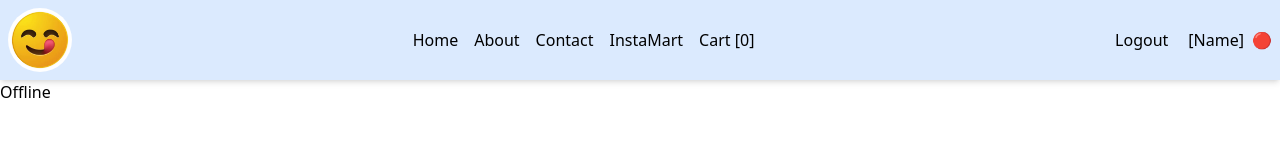
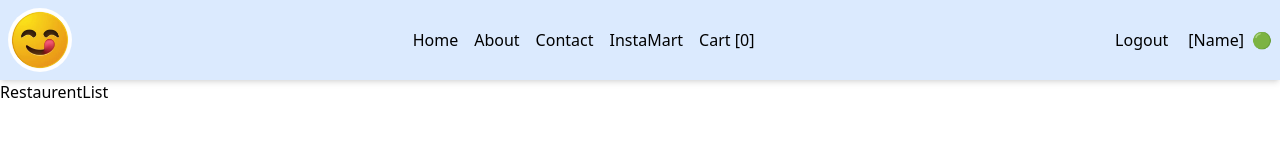
Before and after one commit to joinsachinarya/FoodE, a React (Vite) app: page / in a window 1280 px wide. Shown: the top 160 px of the page. Built offline with nearby package versions, Linux system fonts and the light colour scheme.

Commit message:
feat: add error component

```diff
--- a/appRoutes.js
+++ b/appRoutes.js
@@ -1,7 +1,8 @@
 import { createBrowserRouter } from "react-router-dom";
-import Body from "./src/components/Body";
+import RestaurentList from "./src/components/RestaurentList";
 import About from "./src/components/About";
 import App from "./App";
+import ErrorComponent from "./src/components/ErrorComponent";
 
 const appRouter = createBrowserRouter([
     {
@@ -10,11 +11,15 @@ const appRouter = createBrowserRouter([
         children: [
             {
                 path: "/",
-                element: <Body />
+                element: <RestaurentList />
             },
             {
                 path: "about",
                 element: <About />
+            },
+            {
+                path: "*",
+                errorElement: <ErrorComponent />,
             }
         ]
     }
--- /dev/null
+++ b/src/components/ErrorComponent.jsx
@@ -0,0 +1,9 @@
+import React from 'react'
+
+const ErrorComponent = () => {
+    return (
+        <div>ErrorComponent</div>
+    )
+}
+
+export default ErrorComponent;
--- a/src/components/Body.jsx
+++ b/src/components/RestaurentList.jsx
@@ -1,7 +1,7 @@
 import React from 'react'
 import useOnline from '../hooks/useOnline';
 
-const Body = () => {
+const RestaurentList = () => {
     const isOnline = useOnline();
 
     if (!isOnline) return (
@@ -9,8 +9,8 @@ const Body = () => {
     )
 
     return (
-        <div>Body</div>
+        <div>RestaurentList</div>
     )
 }
 
-export default Body;
+export default RestaurentList;
--- a/src/hooks/useOnline.js
+++ b/src/hooks/useOnline.js
@@ -1,7 +1,7 @@
 import { useEffect, useState } from "react";
 
 const useOnline = () => {
-    const [isOnline, setIsOnline] = useState(false);
+    const [isOnline, setIsOnline] = useState(true);
 
     const handleOnline = () => {
         setIsOnline(true);
```
